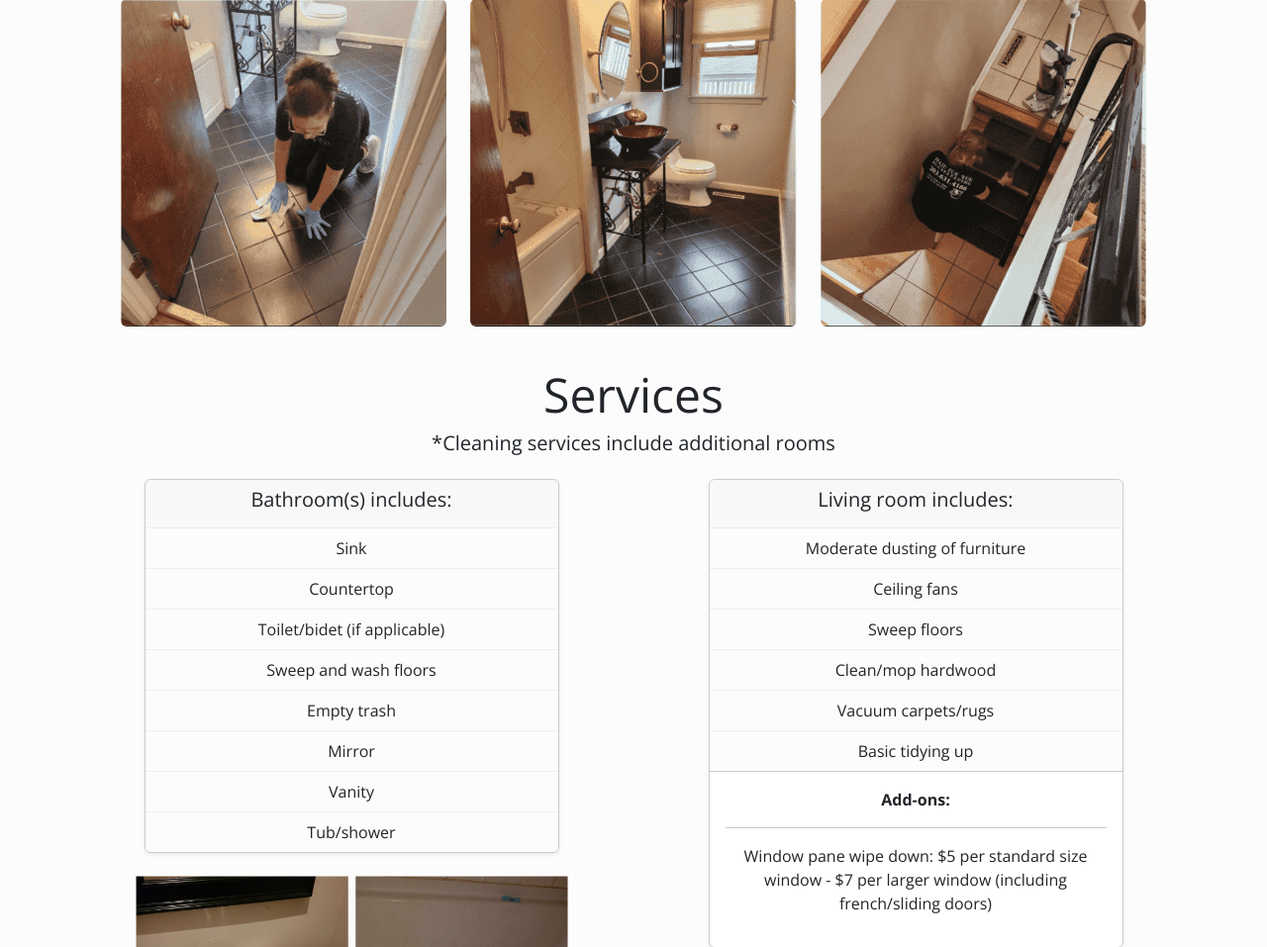
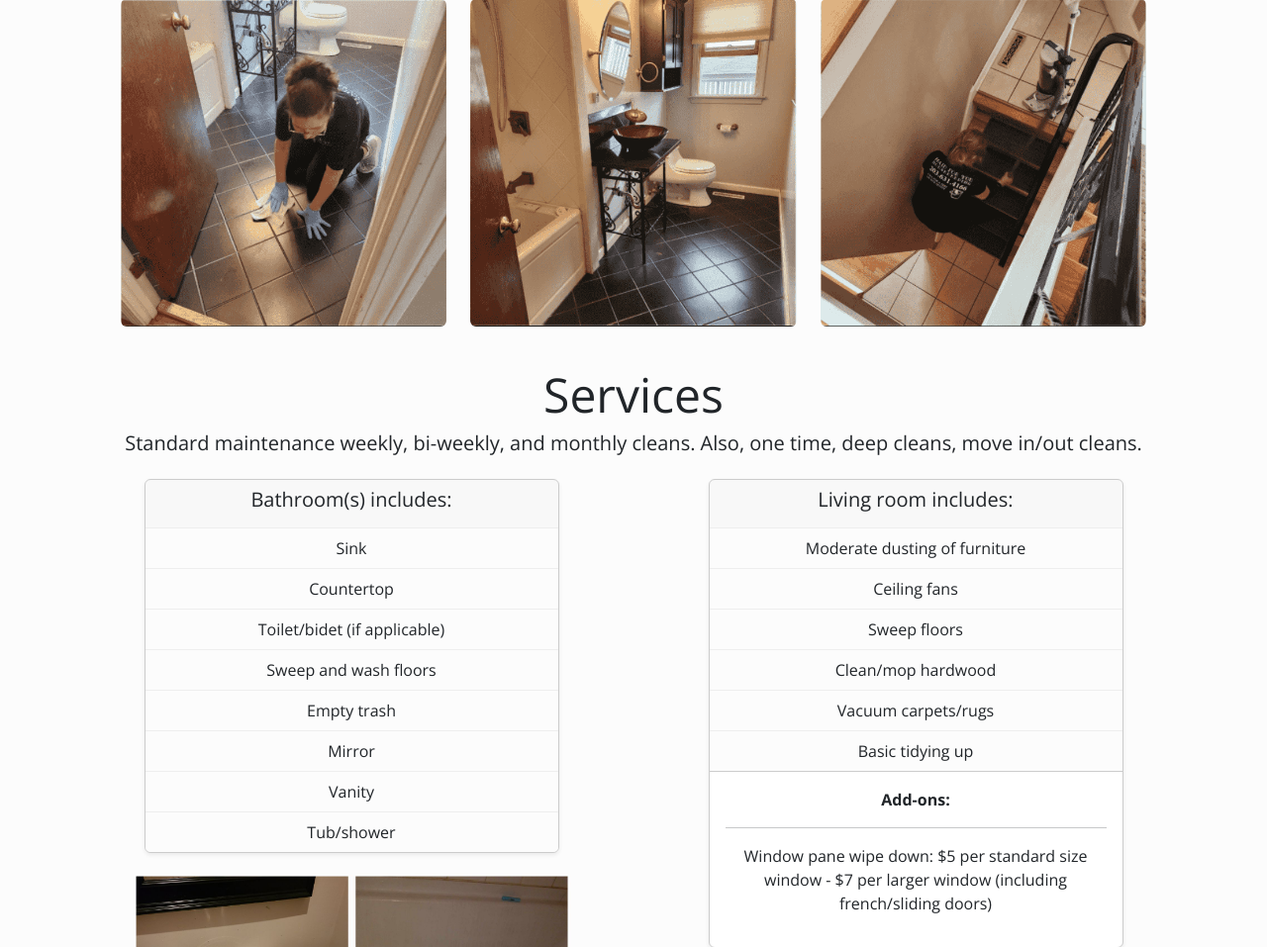
Before and after one commit to N1BRI/maid_for_you, a Flask app: page / in a window 1280 px wide. Shown: the part 1175-2132 px from the top of the page at 99% size. Run offline with Flask 3, Linux system fonts and the light colour scheme; some libraries are stand-ins or nearby versions.

Commit message:
cleaning comments

```diff
--- a/templates/index.html
+++ b/templates/index.html
@@ -234,7 +234,9 @@ background-repeat:no-repeat">
         </div><br>
         <div class="container text-center">
             <h2 id="services" class=" display-5 text-center ">Services</h2>
-            <h5 id="services" class="text-center ">*Cleaning services include additional rooms</h5>
+            <h5 id="services" class="text-center ">Standard maintenance weekly, bi-weekly, and monthly cleans. Also, one time, deep cleans,
+                move in/out cleans.
+            </h5>
             <div class="row justify-content-around">
                 <div class="col-sm-5">
                     <div class="card m-3 bg-white border rounded shadow-sm overflow-hidden">
@@ -329,6 +331,9 @@ background-repeat:no-repeat">
                             data-bs-target="#imageModal4">
 
                     </div>
+                    <h5 id="services" class="text-center mt-4 mb-4">*All additional rooms are included.
+                    </h5>
+                    <hr>
                 </div>
                 <div class="row justify-content-around mt-5 mb-5">
                     <div class="col-12 col-md-6 mt-3 mb-3">
```
